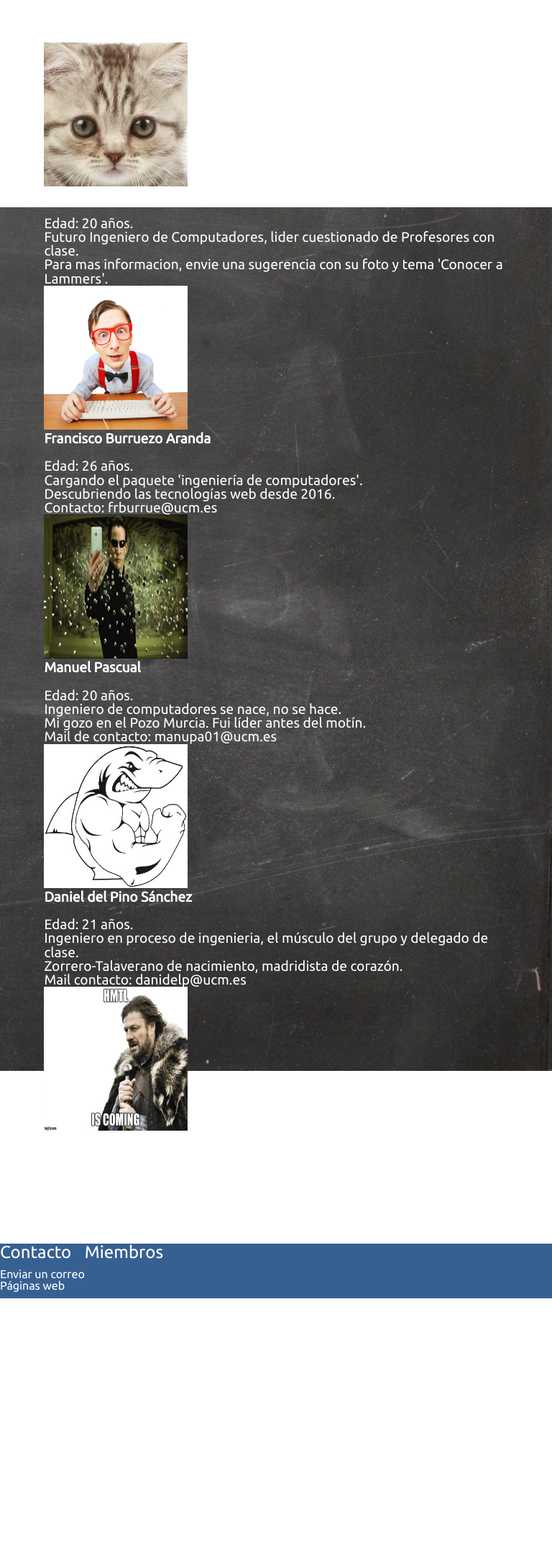
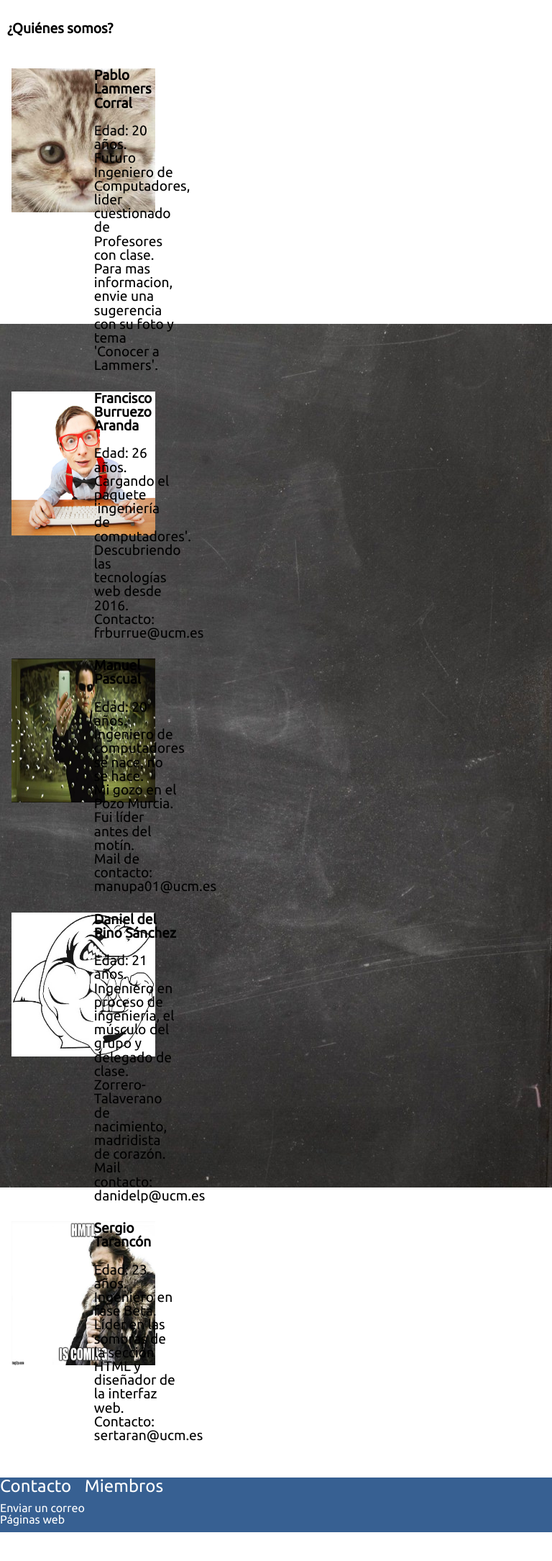
Before and after one commit to Supermanuu/Repoconclase, a PHP site: page /miembros.html in a window 768 px wide. Shown: the part 69-2238 px from the top of the page at 72% size. Before the commit the page ends 1873 px from the top, so only its background shows below. Run offline with PHP 8.4, Linux system fonts and the light colour scheme.

Commit message:
Update miembros_estructura.css

```diff
--- a/css/miembros_estructura.css
+++ b/css/miembros_estructura.css
@@ -17,10 +17,14 @@
    #contenido
       {
       width: 100%;
-      font-size: 1.5em;
-      color: white;
-      /* Margen con respecto al borde */
-      margin: auto 8%;
+      margin: auto 10px;
+      flex-direction: column;
+    -webkit-flex-direction: column;
+    /*Contenedor flexible con multiples filas (wrap), cada fila con tres div */
+    flex-wrap: wrap;
+    -webkit-flex-wrap: wrap;
+    /*La division principal ocupa el 100% de la pantalla en horizontal, luego se repartira en cada caja*/
+
    }
 }
 
@@ -39,17 +43,49 @@
 
   #contenido
   {
+      font-size: 1.2em;
+      margin: auto 8%;
+      overflow: hidden;
+      margin: 10px;
+      display: flex;
+      flex-direction: column;
       width: 100%;
-      font-size: 1.2em;
-      color: white;
-      /* Centramos */
-      margin: auto 8%;
    }
 }
 
 #contenido > p
 {
    margin: 20px 0;
+}
+
+#miembro_ind
+{
+   margin-top: 20px;
+   display: flex;
+   width: 40%;
+}
+
+#pablo, #fran, #manu, #pino, #sergio
+{
+   margin: 2%;
+   margin-bottom: 0;
+}
+
+#foto
+{
+   float: left;
+   width: 40%;
+   display: flex;
+   flex-direction: column;
+}
+
+#texto
+{
+   float: left;
+   margin-left: auto;
+   display: flex;
+   flex-direction: column;
+   width: 40%;
 }
 
 header
```
Lines whose indentation alone changed are shown as unchanged.
